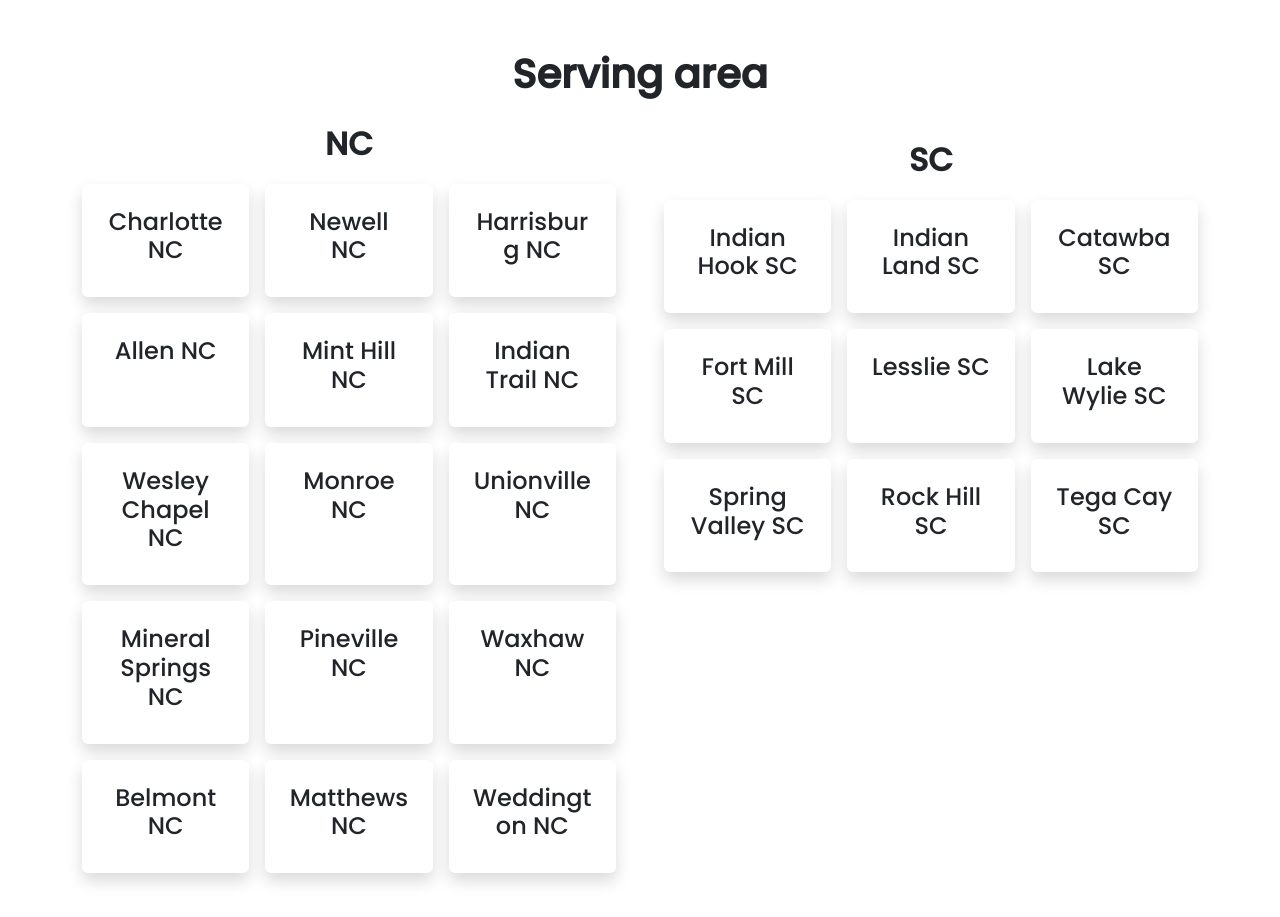
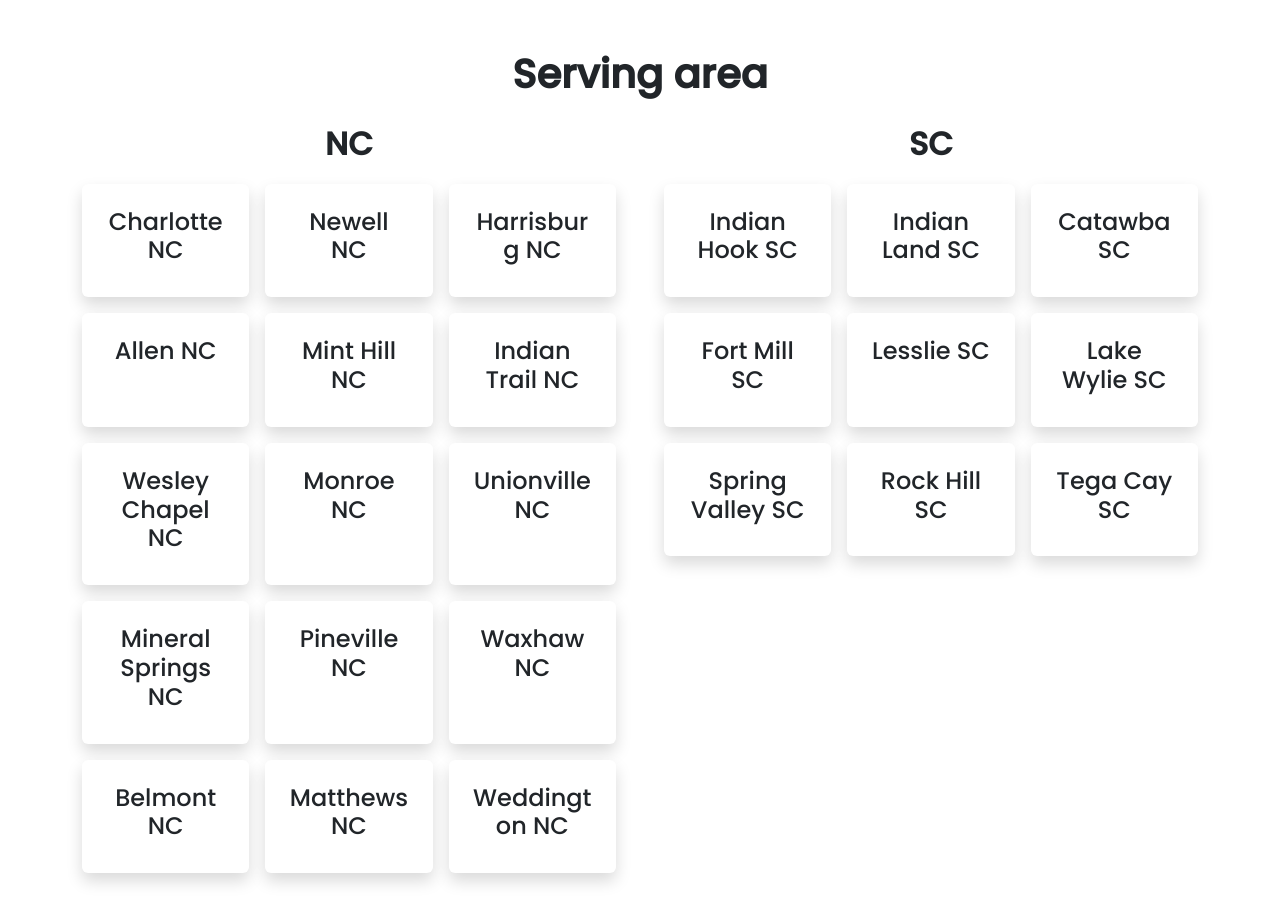
Before and after one commit to MaximkaLomakin/EK-Global-LLC, a plain HTML site: page index.html in a window 1280 px wide. Shown: the part 3720-4637 px from the top of the page. Drawn offline with Linux system fonts and the light colour scheme; a web font is replaced by a local one.

```diff
--- a/index.html
+++ b/index.html
@@ -395,7 +395,7 @@
                     </div>
                 </div>
                 <div class="col-12 col-lg-6">
-                    <div class="text-center fs-2 fw-bold f-bold my-3">SC</div>
+                    <div class="text-center fs-2 fw-bold f-bold mb-3">SC</div>
                     <div class="row row-cols-2 row-cols-lg-3 g-3">
                         <div class="col hover-card">
                             <div class="card border-0 shadow p-2 bg-white rounded h-100">
```
